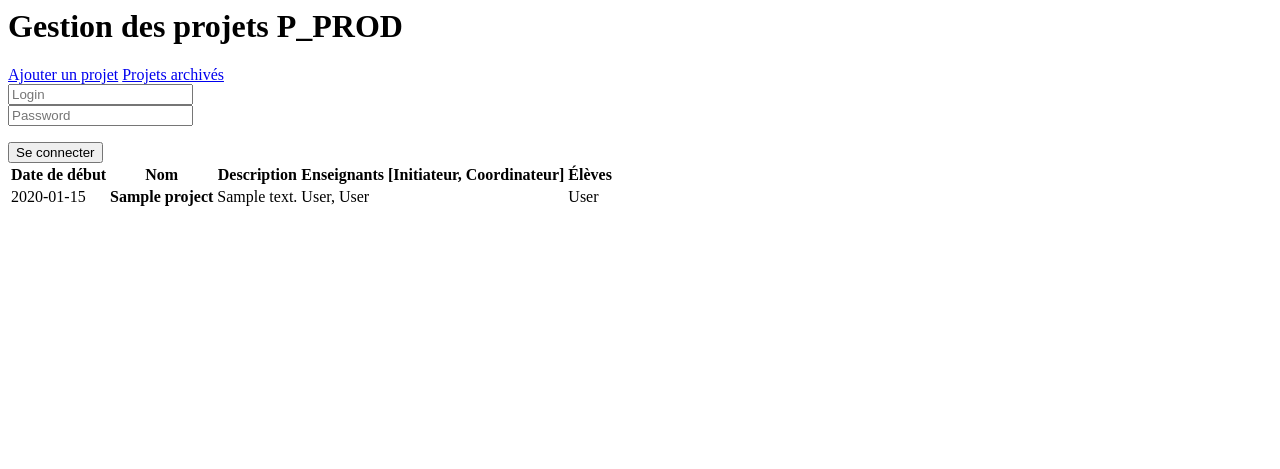
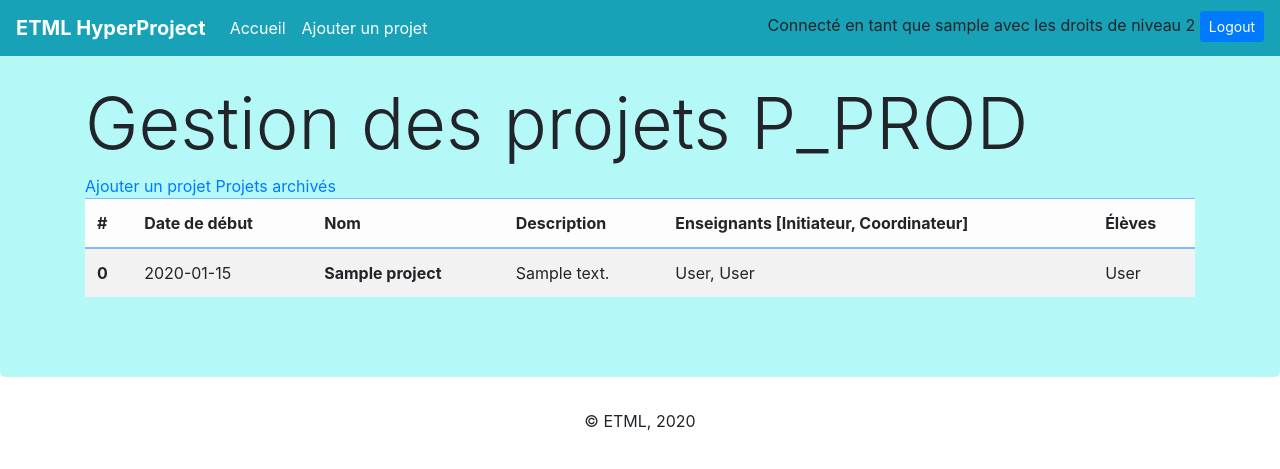
Before and after one commit to BetterBlood/Gestion_P_PROD, a PHP site: page /Gestion_P_PROD/src/view/homePage.php in a window 1280 px wide. Shown: the top 469 px of the page. Run offline with PHP 8.4, Linux system fonts and the light colour scheme; the visitor is signed in with stand-in values (Sample User, id 1); tables that the repository leaves empty hold one stand-in row (values such as "Sample post"); some libraries are stand-ins or nearby versions.

Commit message:
ListAddBootstrap

```diff
--- a/Site/src/view/addProject.html
+++ b/Site/src/view/addProject.html
@@ -18,7 +18,7 @@
 <body>
 
     <nav class="navbar navbar-expand-md navbar-dark fixed-top bg-info">
-        <a class="navbar-brand" href="#"><strong>ETML HyperProject</strong></a>
+        <a class="navbar-brand" href="homePage.php"><strong>ETML HyperProject</strong></a>
         <button class="navbar-toggler" type="button" data-toggle="collapse" data-target="#navbarsExampleDefault" aria-controls="navbarsExampleDefault" aria-expanded="false" aria-label="Toggle navigation">
           <span class="navbar-toggler-icon"></span>
         </button>
@@ -39,7 +39,7 @@
         </div>
       </nav>
 
-  <div class="mt-4 d-flex justify-content-center">
+  <div class="mt-4 d-flex justify-content-center pt-5">
     <form class="w-50" action="../controller/insertProject.php  " method="POST">
       <div class="form-group">
         <strong><label for="proName">Titre de projet : </label></strong>
--- a/Site/src/view/details.php
+++ b/Site/src/view/details.php
@@ -14,10 +14,11 @@
   if (isset($_POST["logout"])) {
       logout("details.php?idProject=" . $project["idProject"]);
   }
+
 ?>
 
 <!doctype html>
-<html lang="en">
+<html lang="fr">
   <head>
     <meta charset="utf-8">
     <meta name="viewport" content="width=device-width, initial-scale=1, shrink-to-fit=no">
@@ -72,7 +73,7 @@
   <div class="collapse navbar-collapse" id="navbarsExampleDefault">
     <ul class="navbar-nav mr-auto">
       <li class="nav-item active">
-        <a class="nav-link" href="#">Accueil <span class="sr-only"></span></a>
+        <a class="nav-link" href="../../index.php?">Accueil <span class="sr-only"></span></a>
       </li>
       <li class="nav-item active">
         <a class="nav-link" href="printersList.php">Ajouter un projet<span class="sr-only"></span></a>
--- a/Site/src/view/homePage.php
+++ b/Site/src/view/homePage.php
@@ -1,44 +1,125 @@
 <?php
+    session_start();
     include "../model/Database.php";
 
     $database = new Database();
 
     $projects = $database->getAllProjects(); //TODO : voir ptetre pour faire une limit et du coup plusieurs pages (virtuelle)
     //var_dump($projects);
+    include "../controller/functions.php";
+
+
+    $database = new Database();
+    $teachers = $database->getAllTeachers();
+    $students = $database->getAllStudents();
+
+    if (isset($_POST["login"])) {
+        login("homePage.php", $teachers, $students);
+    }
+    if (isset($_POST["logout"])) {
+        logout("homePage.php");
+    }
+
+
 ?>
+<!doctype html>
+<html lang="fr">
     <head>
+    <meta charset="utf-8">
+        <meta name="viewport" content="width=device-width, initial-scale=1, shrink-to-fit=no">
+        <title>ETML HyperProject</title>
+
+        <link rel="canonical" href="https://getbootstrap.com/docs/4.5/examples/jumbotron/">
+
+        <!-- Bootstrap core CSS -->
+        <link href="https://stackpath.bootstrapcdn.com/bootstrap/4.5.2/css/bootstrap.min.css" rel="stylesheet">
+        <link rel="stylesheet" href="https://cdnjs.cloudflare.com/ajax/libs/font-awesome/4.7.0/css/font-awesome.min.css">
+        <script src="//code.jquery.com/jquery-1.11.0.min.js"></script>
+
+        <style>
+        .bd-placeholder-img {
+            font-size: 1.125rem;
+            text-anchor: middle;
+            -webkit-user-select: none;
+            -moz-user-select: none;
+            -ms-user-select: none;
+            user-select: none;
+        }
+
+        table {
+            border: 1px blue;
+        }
+
+        .us {
+            border: 1px;
+        }
+
+        .jumbotron {
+            margin-top: 1rem;
+            background-color: #b4f8f8;
+        }
+
+        @media (min-width: 768px) {
+            .bd-placeholder-img-lg {
+            font-size: 3.5rem;
+            }
+        }
+        </style>
+        <!-- Custom styles for this template -->
+
 
     </head>
 
     <body>
+
         <header>
-    <h1>Gestion des projets P_PROD</h1>
+            <nav class="navbar navbar-expand-md navbar-dark fixed-top bg-info">
+                <a class="navbar-brand" href="../../index.php"><strong>ETML HyperProject</strong></a>
+                <button class="navbar-toggler" type="button" data-toggle="collapse" data-target="#navbarsExampleDefault" aria-controls="navbarsExampleDefault" aria-expanded="false" aria-label="Toggle navigation">
+                    <span class="navbar-toggler-icon"></span>
+                </button>
+
+                <div class="collapse navbar-collapse" id="navbarsExampleDefault">
+                    <ul class="navbar-nav mr-auto">
+                        <li class="nav-item active">
+                            <a class="nav-link" href="../../index.php">Accueil <span class="sr-only"></span></a>
+                        </li>
+                        <li class="nav-item active">
+                            <a class="nav-link" href="..\view\addProject.html">Ajouter un projet<span class="sr-only"></span></a>
+                        </li>
+                    </ul>
+
+                    <?php
+                        displayLoginSection();
+                    ?>
+                </div>
+            </nav>
+        </header>
+
+        <div class="jumbotron">
+            <div class="container">
+                <h1 class="display-3 p">Gestion des projets P_PROD</h1>
 
                 <a href="..\view\addProject.html">Ajouter un projet</a>
                 <a href="..\controller\home.php?archive=true">Projets archivés</a>
 
-    <form id="formLogin" action="login.php" méthode="post">
-        <input type="text" id="pseudo" name="pseudo" placeholder="Login">
-        <br>
-        <input type="password" id="password" name="password" placeholder="Password">
-    </form>
-    <button type="submit" form="formLogin" value="Submit">Se connecter</button>
 
-  </header>
-        <div class="container">
-            <table classe="table table-striped">
-                <thead>
-                    <tr>
-                        <th>Date de début</th>
-                        <th>Nom</th>
-                        <th>Description</th>
-                        <th>Enseignants [Initiateur, Coordinateur]</th>
-                        <th>Élèves</th>
+                <table class="table table-hover table-primary table-striped bg-white ">
+                    <thead class="table-light" >
+                        <tr onclick="location.href='#'">
+                            <th scope="col">#</th>
+                            <th scope="col">Date de début</th>
+                            <th scope="col">Nom</th>
+                            <th scope="col">Description</th>
+                            <th scope="col">Enseignants [Initiateur, Coordinateur]</th>
+                            <th scope="col">Élèves</th>
                         </tr>
                     </thead>
-                <tbody>
+                    <tbody >
 
                         <?php
+                            $j = 0;
+
                             foreach($projects as $project)
                             {
                                 $initiatorTeacher = $database->getTeacherById($project["idInitiator"]);
@@ -50,10 +131,17 @@
                                     $coordinatorTeacherLastName = $database->getTeacherById($project["idCoordinator"])["teaLastName"];
                                 }
 
-                            echo '<tr>';
+                                echo '<tr ';
+                                if (array_key_exists("isConnected", $_SESSION) && $_SESSION["isConnected"] >= 1)
+                                {
+                                     echo 'onclick="location.href=' . '\'details.php?idProject=' . $project["idProject"] .'\'"';
+                                }
+                                echo '>';
+
+                                echo '<th scope="row">' . $j++ . '</th>';
 
                                 echo '<td>' . $project["proStartingDate"] . '</td>';
-                            echo '<td onclick="location.href=' . '\'details.php?idProject=' . $project["idProject"] .'\'"><strong>' . $project["proName"] . '</strong></td>';
+                                echo '<td><strong>' . $project["proName"] . '</strong></td>';
                                 echo '<td>' . $project["proDescription"] . '</td>';
 
                                 // TODO : rechercher dans la table des prof les ids ci-dessous et les affichers,
@@ -92,8 +180,13 @@
                     </tbody>
                 </table>
             </div>
+        </div>
 
     </body>
     <footer>
-
+        <p class="text-center">&copy; ETML, 2020</p>
+        <script src="https://code.jquery.com/jquery-3.5.1.slim.min.js" integrity="sha384-DfXdz2htPH0lsSSs5nCTpuj/zy4C+OGpamoFVy38MVBnE+IbbVYUew+OrCXaRkfj" crossorigin="anonymous"></script>
+        <script src="https://cdn.jsdelivr.net/npm/popper.js@1.16.1/dist/umd/popper.min.js" integrity="sha384-9/reFTGAW83EW2RDu2S0VKaIzap3H66lZH81PoYlFhbGU+6BZp6G7niu735Sk7lN" crossorigin="anonymous"></script>
+        <script src="https://stackpath.bootstrapcdn.com/bootstrap/4.5.2/js/bootstrap.min.js" integrity="sha384-B4gt1jrGC7Jh4AgTPSdUtOBvfO8shuf57BaghqFfPlYxofvL8/KUEfYiJOMMV+rV" crossorigin="anonymous"></script>
     </footer>
+</html>
```
Lines whose indentation alone changed are shown as unchanged.
